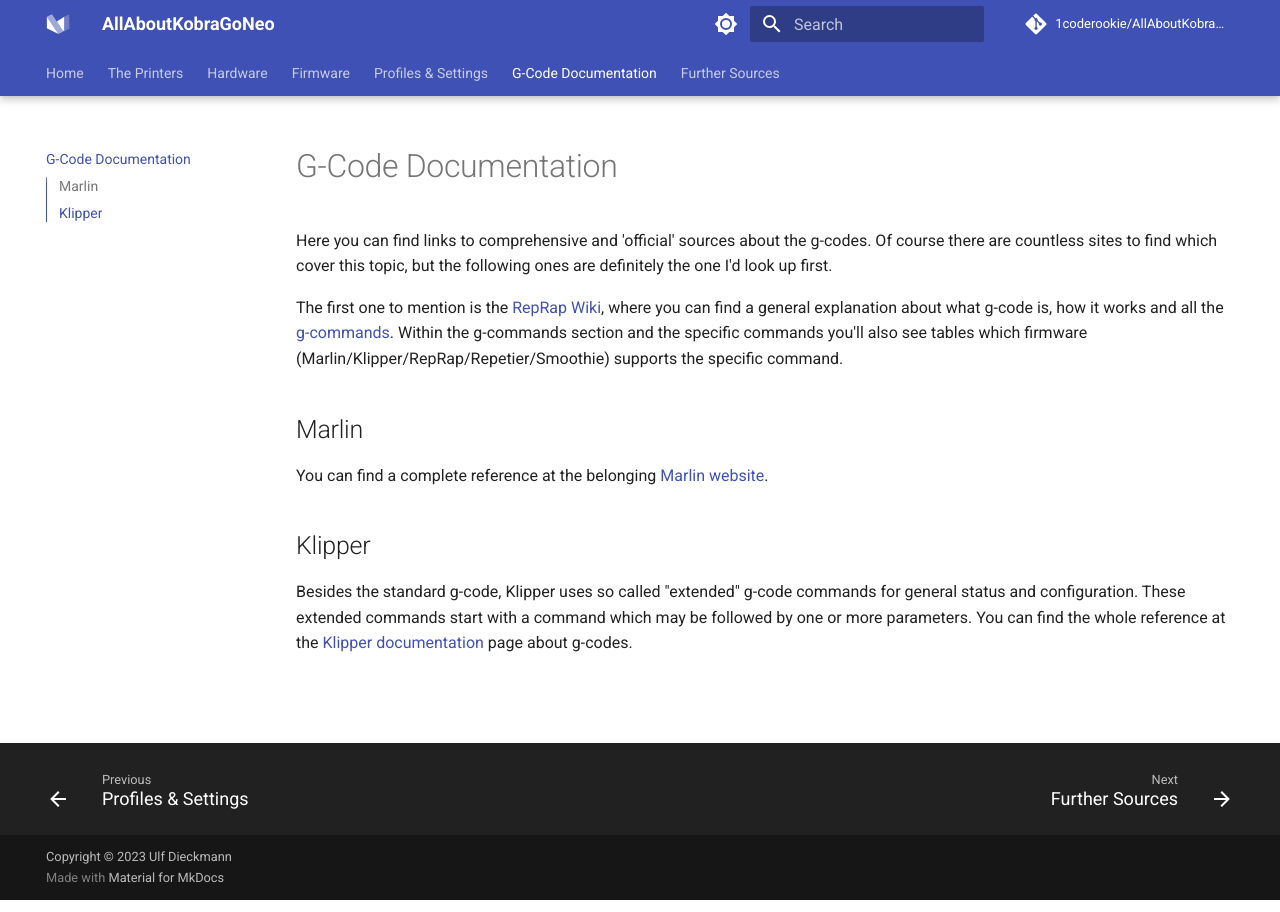
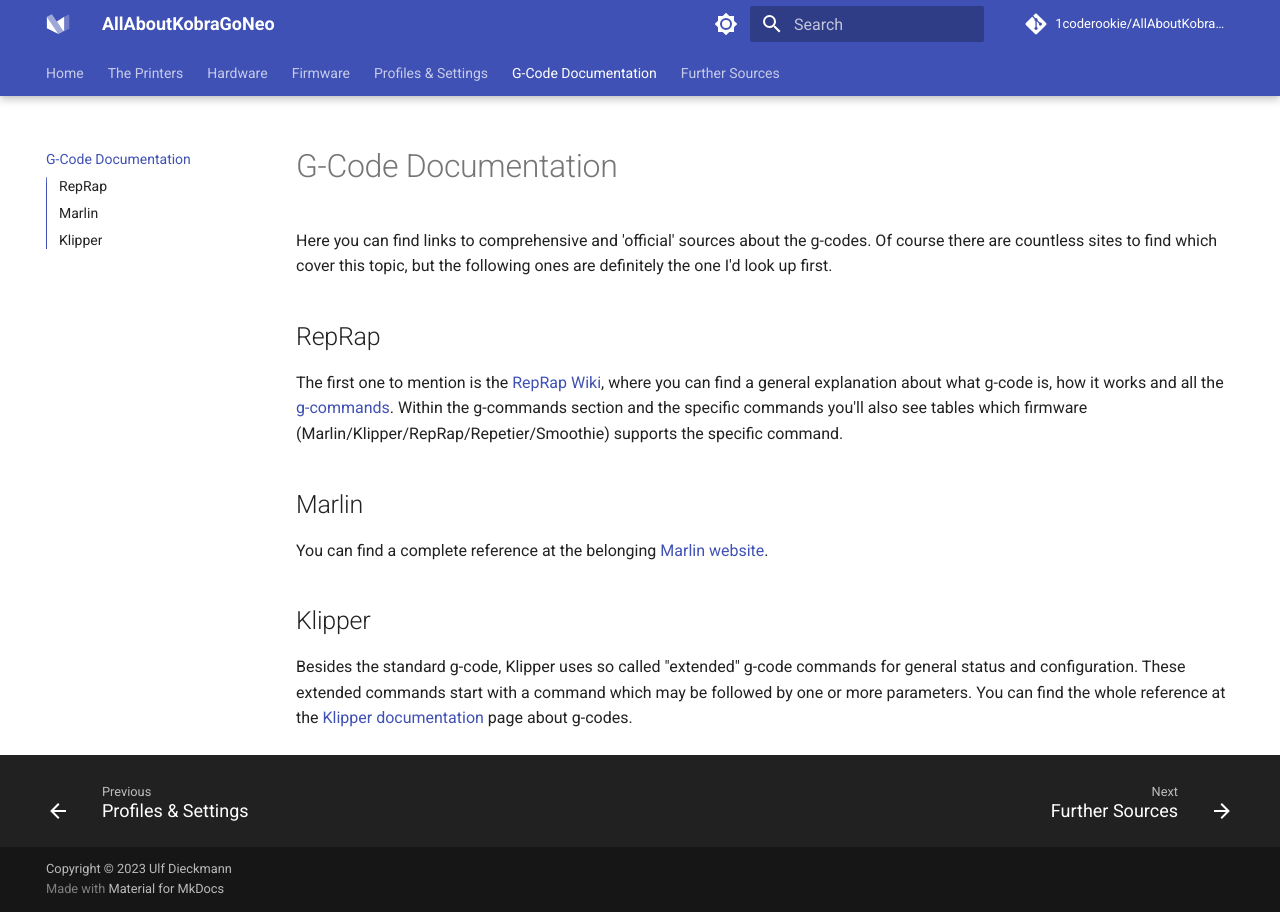
Before and after one commit to 1coderookie/KobraGoNeoInsights, an MkDocs documentation site: the page built from docs/gcode_doc.md, in a window 1280 px wide. Built offline with MkDocs 1.6.1 and Material for MkDocs 9.7.7, drawn with Linux system fonts in a browser that asks for light colours; comment, search, counter and statistics services are not loaded.

Commit message:
Update gcode_doc.md

```diff
--- a/docs/gcode_doc.md
+++ b/docs/gcode_doc.md
@@ -2,6 +2,7 @@
 
 Here you can find links to comprehensive and 'official' sources about the g-codes. Of course there are countless sites to find which cover this topic, but the following ones are definitely the one I'd look up first.
 
+## RepRap
 The first one to mention is the [RepRap Wiki](https://reprap.org/wiki/G-code), where you can find a general explanation about what g-code is, how it works and all the [g-commands](https://reprap.org/wiki/G-code#G-commands). Within the g-commands section and the specific commands you'll also see tables which firmware (Marlin/Klipper/RepRap/Repetier/Smoothie) supports the specific command.
 
 ## Marlin
```
